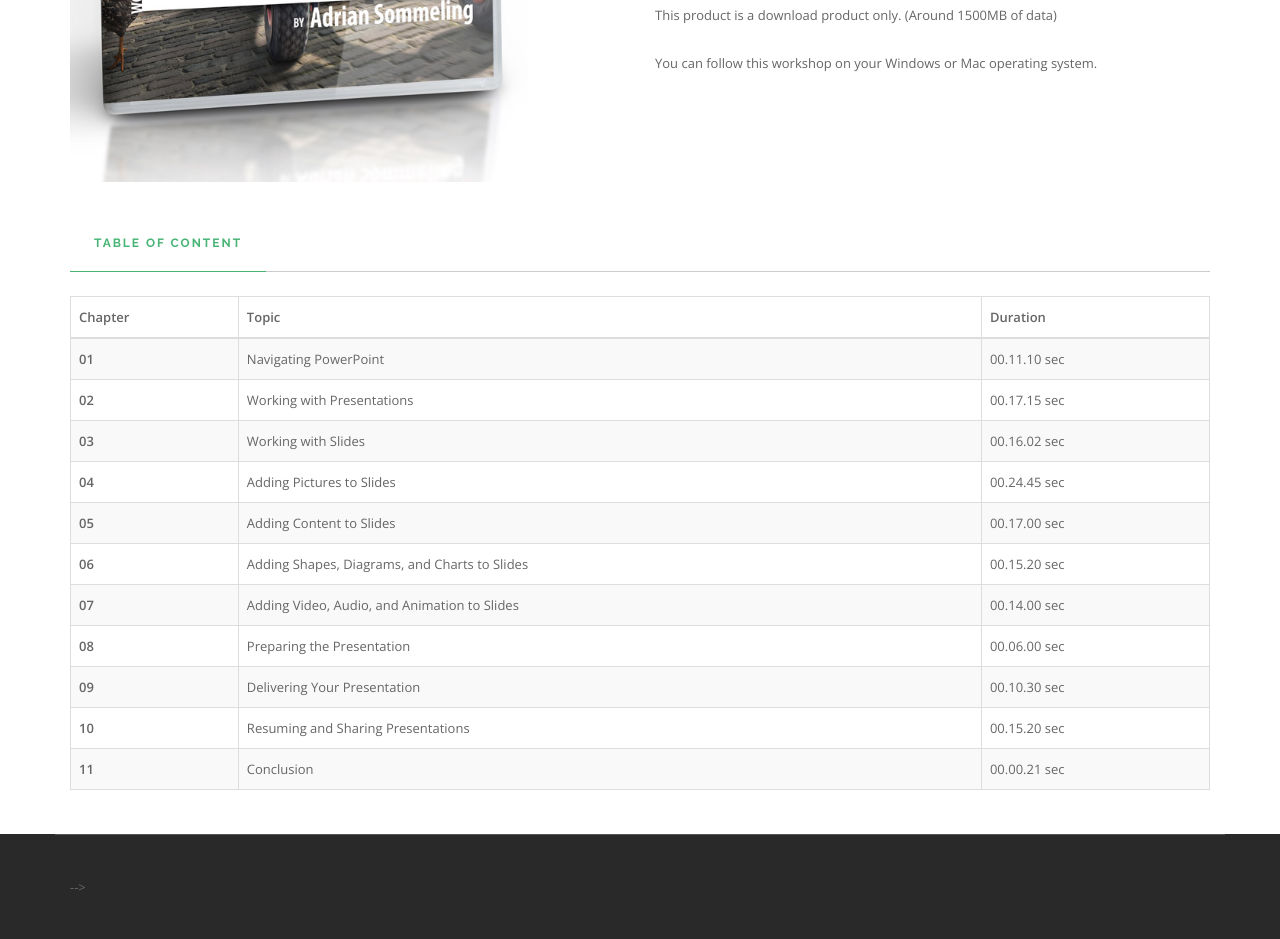
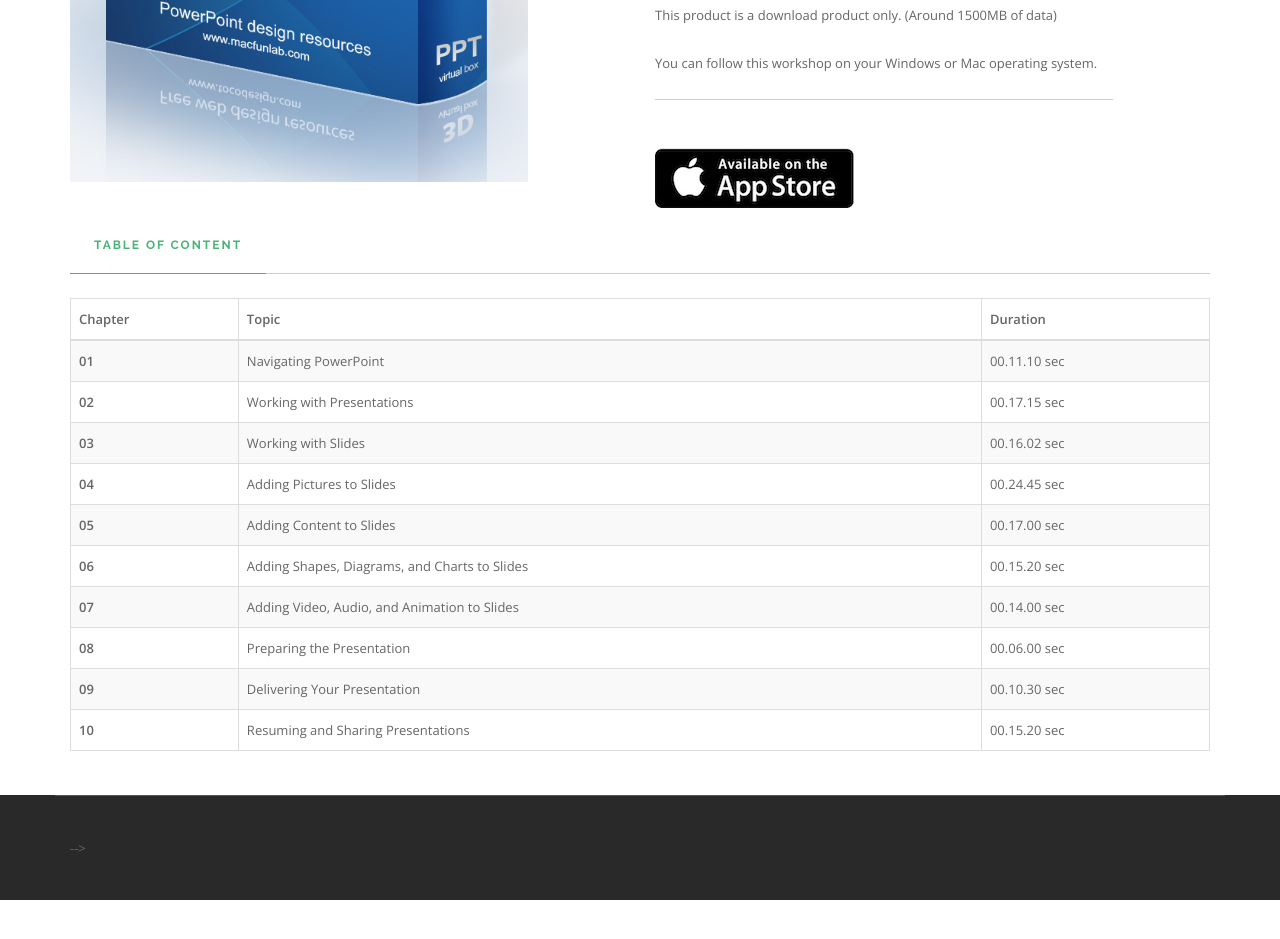
Before and after one commit to macfunlab/macfunlab.github.io, a plain HTML site: page tutorial/shop/training-for-presentations/index.html in a window 1280 px wide. Shown: the part 595-1534 px from the top of the page. After the commit the page ends 1495 px from the top, so only its background shows below. Drawn offline with nearby package versions, Linux system fonts and the light colour scheme.

Commit message:
ppt site ok

```diff
--- a/tutorial/shop/training-for-presentations/index.html
+++ b/tutorial/shop/training-for-presentations/index.html
@@ -8,7 +8,7 @@
     <meta name="description" content="">
     <meta name="author" content="Adrian Sommeling <info@adriansommeling.com>">
     <link rel="icon" type="image/x-icon" href="../../favicon.ico" />
-    <title>Adrian Sommeling Tutorials</title>
+    <title>Presentations Tutorials</title>
     <link rel="stylesheet" href="http://maxcdn.bootstrapcdn.com/bootstrap/3.3.6/css/bootstrap.min.css">
     <link rel="stylesheet" href="http://maxcdn.bootstrapcdn.com/font-awesome/4.5.0/css/font-awesome.min.css">
     <link rel="stylesheet" href="http://fonts.googleapis.com/css?family=Lato:300,400%7CRaleway:100,400,300,500,600,700%7COpen+Sans:400,500,600">
@@ -49,7 +49,7 @@
                         <div class="image-slider slider-thumb-controls controls-inside">
                                                         <ul class="slides">
                                 <li>
-                                    <img alt="Realistic Compositions (Basics)" src="../../uploads/shop/realistic-compositions.jpg" />
+                                    <img alt="Realistic Compositions (Basics)" src="../../uploads/shop/ppt.jpg" />
                                 </li>
 
                             </ul>
@@ -68,6 +68,10 @@
 <p>This product is a download product only. (Around 1500MB of data)<br /><br />You can follow this workshop on your Windows or Mac operating system.</p>
 </div>
 </div>
+                        <hr class="mb48 mb-xs-24">
+                        <!-- <a href="" src="../../img/appstore.jpg">Back to shop</a> -->
+                        <a href="https://itunes.apple.com/us/app/essential-training-for-powerpoint/id1172644669"><img src="../../uploads/shop/appstore.jpg"></a>
+                    </div>
 </div>
 </div>
 </div>
@@ -137,11 +141,6 @@
 <td>Resuming and Sharing Presentations</td>
 <td>00.15.20 sec</td>
 </tr>
-<tr>
-<th scope="row">11</th>
-<td>Conclusion</td>
-<td>00.00.21 sec</td>
-</tr>
 </tbody>
 </table>
 </div>
```
Also changed, not shown: tutorial/uploads/shop/appstore.jpg (added), tutorial/uploads/shop/ppt.jpg (added).
